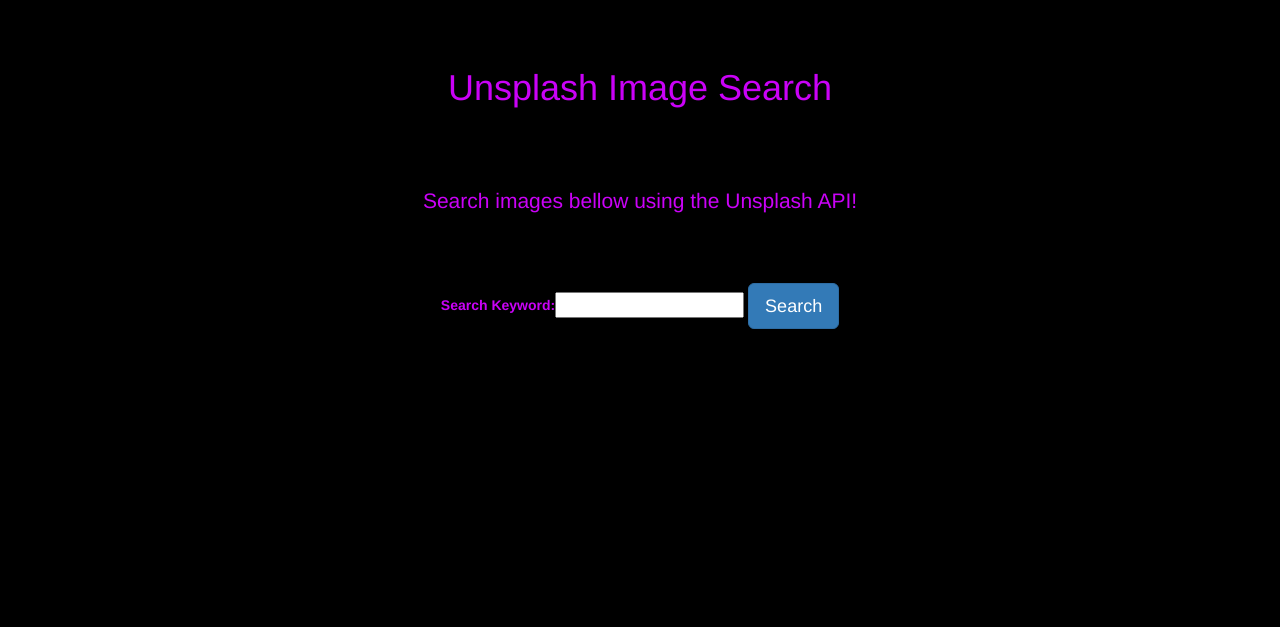
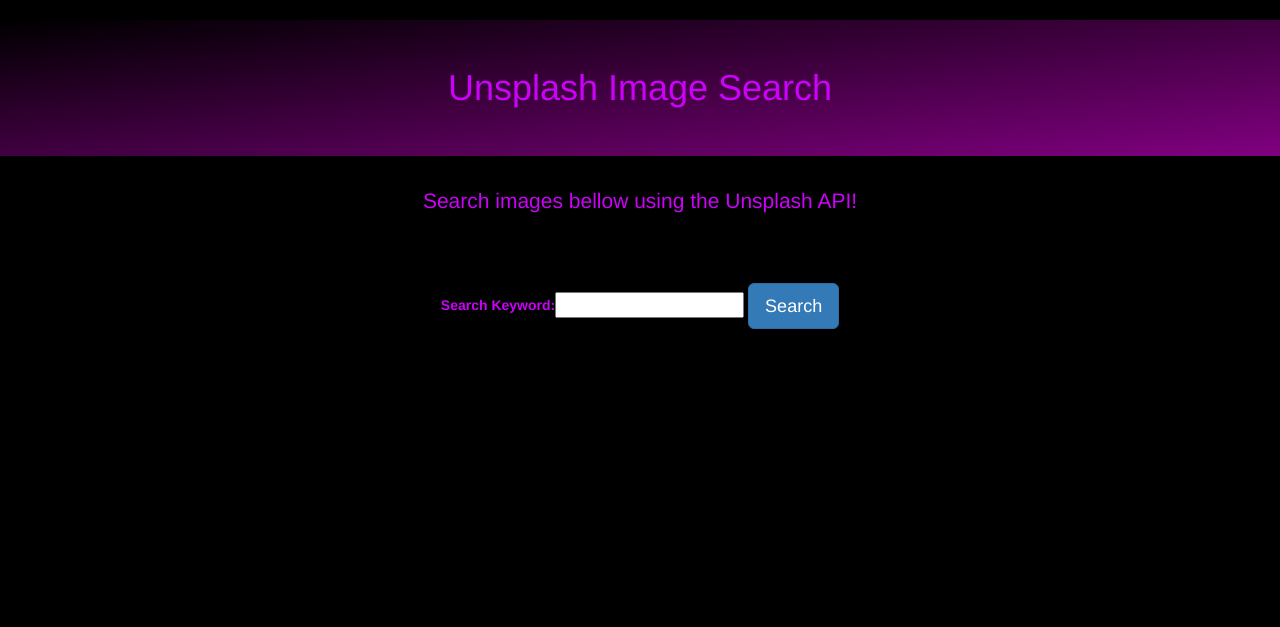
Before and after one commit to yvcruz06/cst336, a PHP site: page /public/assignment3/index.html in a window 1280 px wide. Shown: the top 627 px of the page. Run offline with PHP 8.4, Linux system fonts and the light colour scheme; some libraries are stand-ins or nearby versions.

Commit message:
assignment 3 update

```diff
--- a/public/assignment3/app.js
+++ b/public/assignment3/app.js
@@ -1,4 +1,5 @@
 $("#search_input").submit(function(event){
+
             $("#images").empty();
 
             var query = $("#kw").val()
@@ -15,7 +16,7 @@ $("#search_input").submit(function(event){
                     console.log(data.results);
                     //console.log(data.results[0].urls.full);
                     data.results.forEach(function(link){
-                        var img = "<div class='img-thumbnail flex-item'><img src='" + link.urls.small + "'></div>";
+                        var img = "<div class='img-thumbnail'><img src='" + link.urls.small + "'></div>";
                         var like = "<span class='likebox'>Likes: "+link.likes+"</span>";
                         $("#images").append(img).append(like);
                     });
@@ -24,5 +25,7 @@ $("#search_input").submit(function(event){
                     alert("error");
                 }
             });
+
+
         event.preventDefault();
         });
--- a/public/assignment3/index.html
+++ b/public/assignment3/index.html
@@ -25,9 +25,7 @@
             <input class="btn btn-primary btn-lg" type="submit" value="Search">
         </div>
     </form>
-    <br>
     <div id="images"></div>
-    <div id="description"></div>
 
     <script type="text/javascript" src="app.js"></script>
 </body>
--- a/public/assignment3/styles.css
+++ b/public/assignment3/styles.css
@@ -6,3 +6,28 @@
     background-color: black !important;
     color: rgb(202, 2, 247) !important;
 }
+
+h1 {
+    background-image: linear-gradient(to bottom right, black, purple);
+}
+
+#images {
+    align-items: center;
+    border-radius: 8px;
+    opacity: 0.5;
+    background-image: linear-gradient(black,purple);
+}
+
+#images:hover {
+    opacity: 1;
+}
+
+.img-thumbnail {
+    margin: auto;
+    display: flex;
+}
+
+.likebox {
+    margin: auto;
+
+}
```
